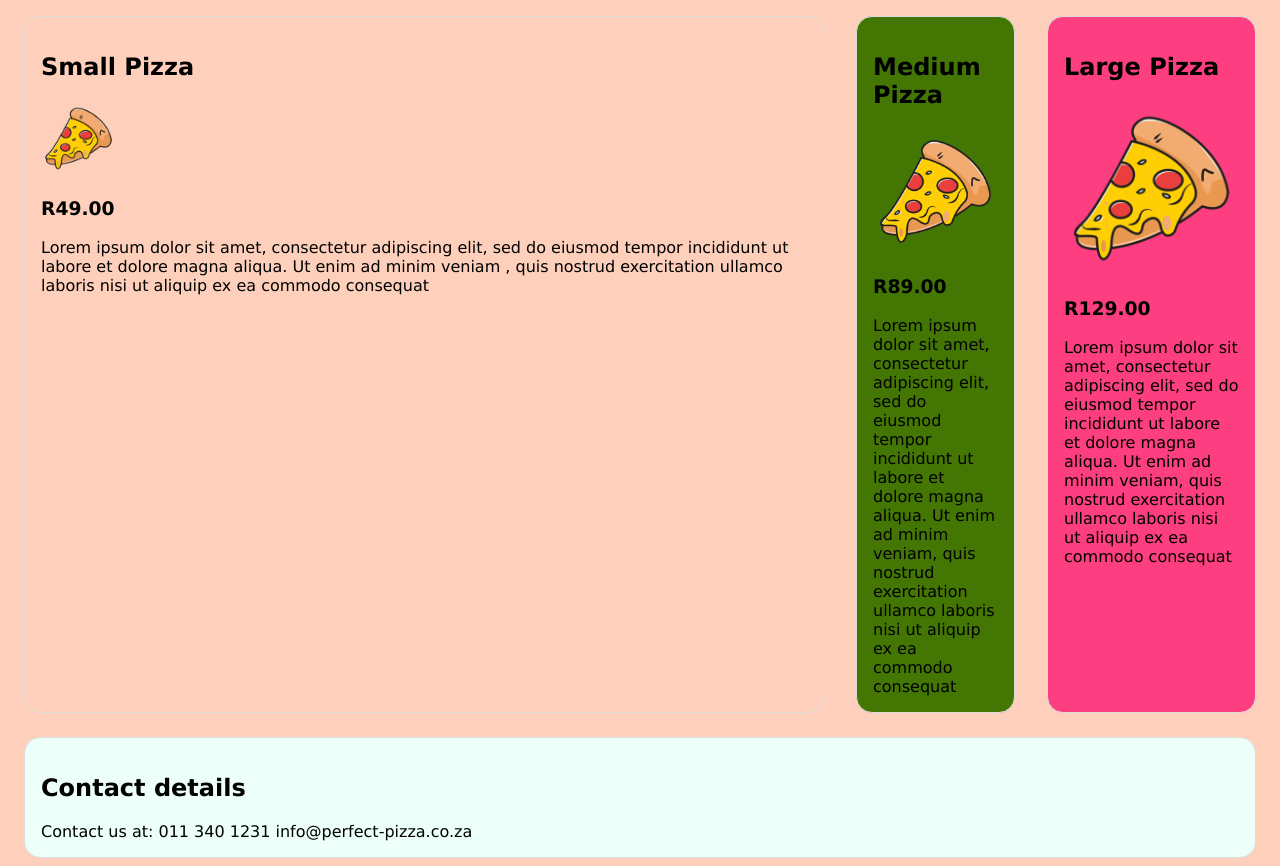
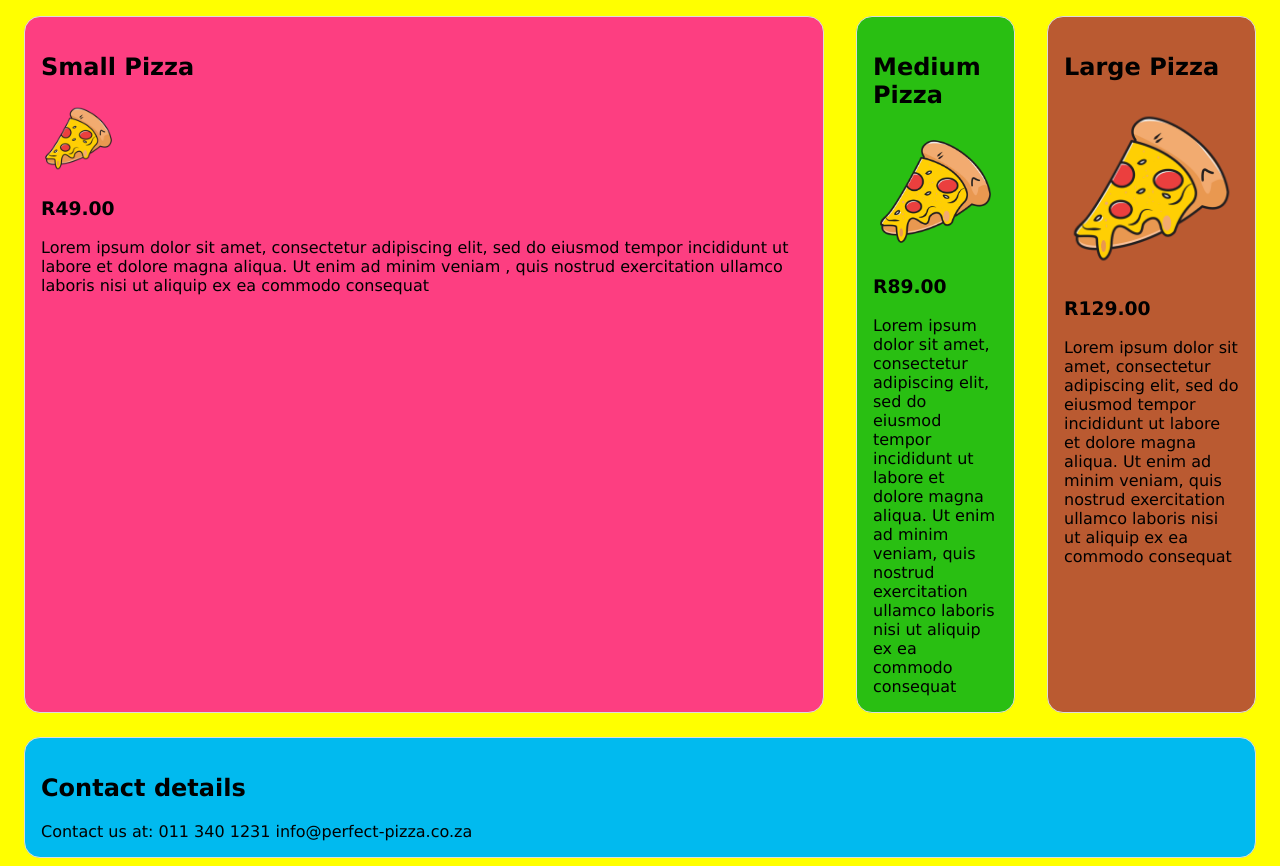
Before and after one commit to Rhyno150/perfect-pizza, a plain HTML site: page index.html in a window 1280 px wide. Shown: the part 81-947 px from the top of the page. Drawn offline with Linux system fonts and the light colour scheme.

Commit message:
changed backgroound colors

```diff
--- a/style.css
+++ b/style.css
@@ -1,5 +1,5 @@
 body {
-  background-color: #FED0BB;
+  background-color: yellow;
   font-family: Verdana, Geneva, Tahoma, sans-serif;
 
 
@@ -22,26 +22,25 @@ min-height: 30em;  */
 }
 
 .medium_pizza {
-  background-color: #447604;
+  background-color: #29BF12;
    flex: 1
 }
 
 .Large_pizza {
-  background-color: #FD3E81;
+  background-color: #BA5A31;
     flex: 1
 }
 
 .small_pizza {
-<<<<<<< HEAD
  background-color: #EE5622;
-=======
+
  background-color: #FD3E81;
->>>>>>> fb2e4b17a213faa5fc9bbb2e33ee76ba5293be80
+ fb2e4b17a213faa5fc9bbb2e33ee76ba5293be80
     flex: 1
 }
 
 .contact_us {
-     background-color: #ECFFF8;
+     background-color: #01BAEF;
 
 
 
```
